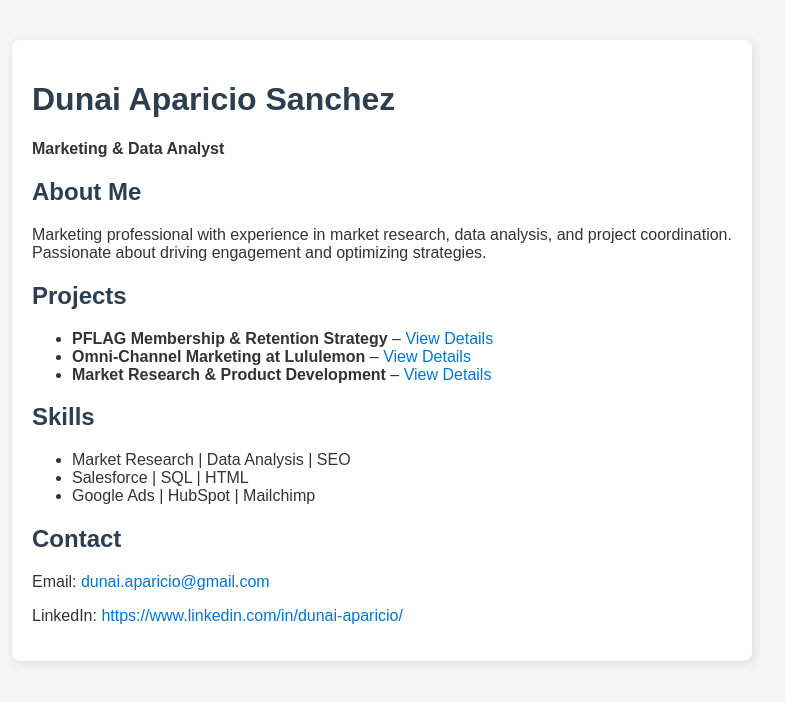
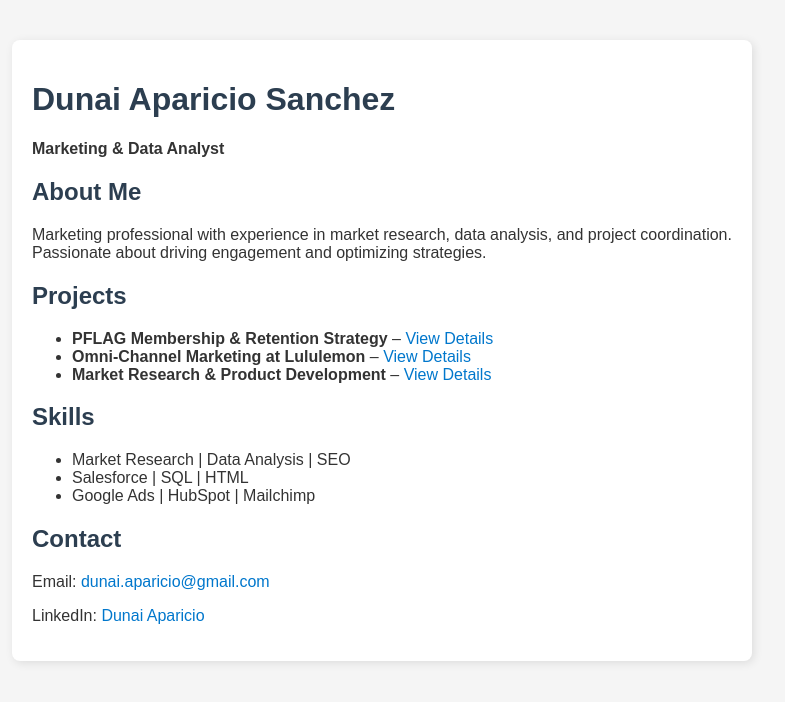
Before and after one commit to Dunaiaparicio/Portfolio, a plain HTML site: page index.html in a window 1280 px wide. Shown: the whole page, without its empty margins (258-1043 px from the left). Drawn offline with Linux system fonts and the light colour scheme.

Commit message:
Update index.html

```diff
--- a/index.html
+++ b/index.html
@@ -56,7 +56,11 @@
 
         <h2>Contact</h2>
         <p>Email: <a href="mailto:your@email.com">dunai.aparicio@gmail.com</a></p>
-        <p>LinkedIn: <a href="https://www.linkedin.com/in/yourprofile" target="_blank">https://www.linkedin.com/in/dunai-aparicio/</a></p>
+<p>LinkedIn:
+    <a href="https://www.linkedin.com/in/dunai-aparicio/" target="_blank">
+        <i class="fa-brands fa-linkedin"></i> Dunai Aparicio
+    </a>
+</p>
     </div>
 </body>
 </html>
```
